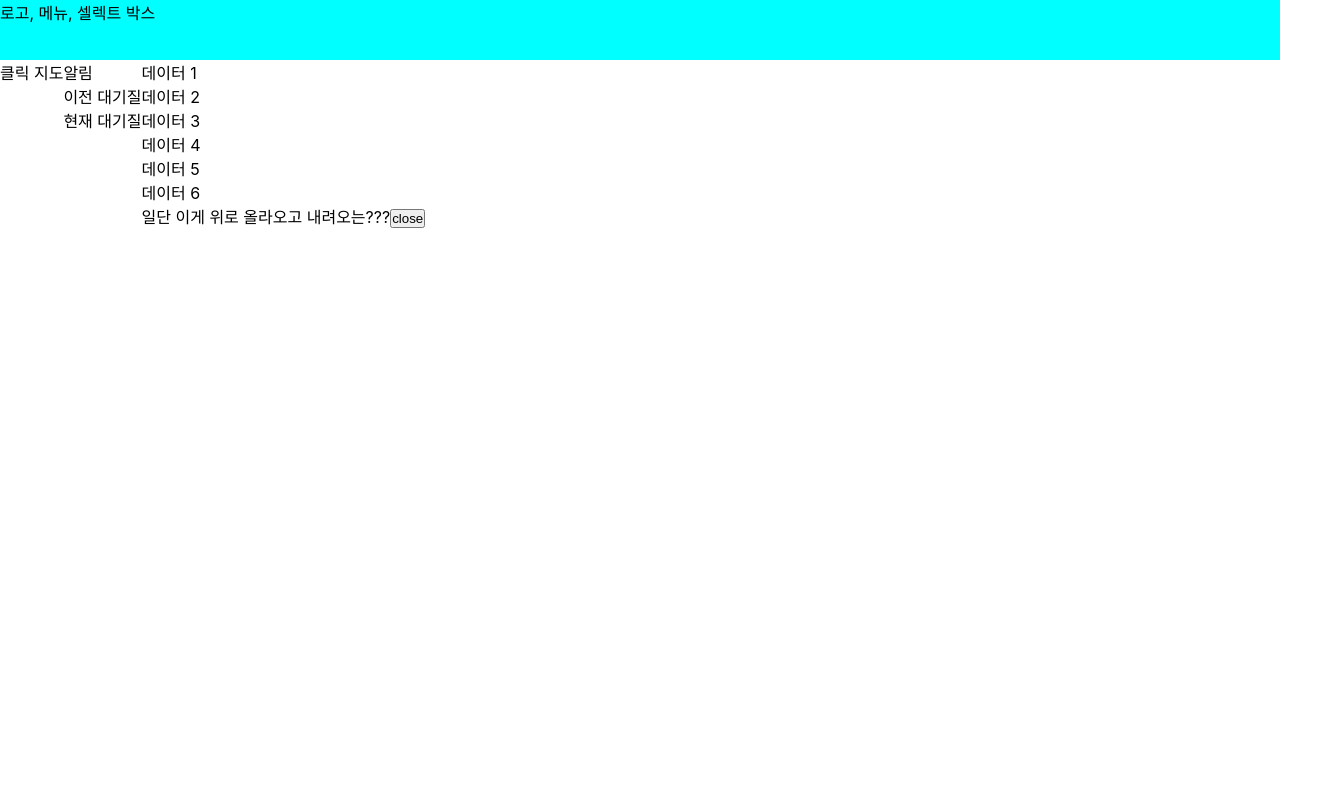
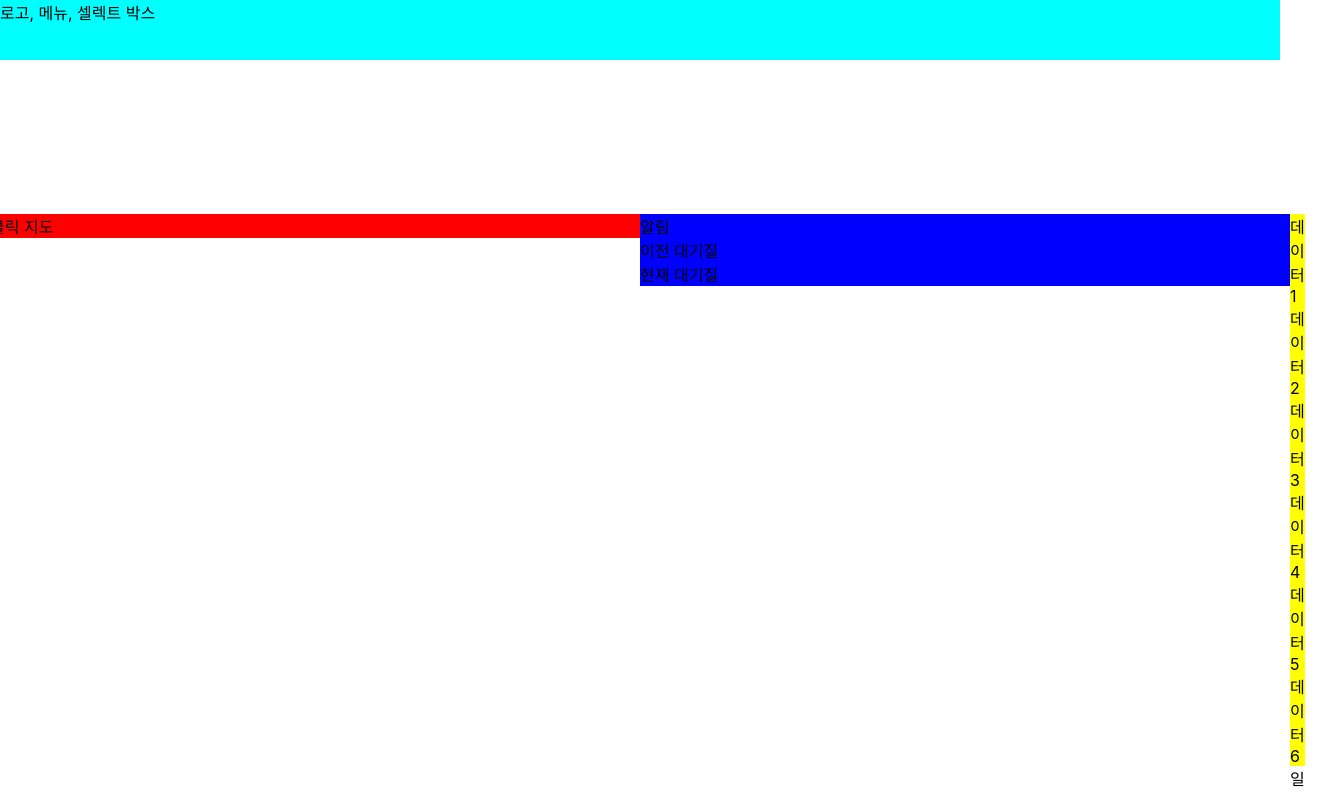
Before and after one commit to song-dada/air, a React (Create React App) app: page / in a window 1280 px wide. Shown: the top 793 px of the page, 1329 px wide, since content can reach past the window. Built offline with nearby package versions, Linux system fonts and the light colour scheme; the HTML template or start-up script is replaced by a standard one.

Commit message:
test-upload

```diff
--- a/src/dageom/lay.tsx
+++ b/src/dageom/lay.tsx
@@ -24,9 +24,9 @@ function DetailInfo( {onShow, onClose}:any ) {
     )
 }
 function Info( {onMode}:any ) {
-    const [show, setShow] = useState<string>('50%');
+    const [show, setShow] = useState<string>('100%');
     const upNdown=()=>{
-        let up = '50%';
+        let up = '0';
         let down = '100%'
         setShow( (prev) => {
             if(prev === up){
@@ -115,9 +115,13 @@ function Main() {
             <div id="layout" className="layout">
                 <Header/>
                 <body>
-                    <Click getRef={ block1 } chaState={( id: String )=>{ folder(id) }}/>
-                    <View getRef={ block2 } onMode={ mode }/>
-                    <Info  getRef={ block3 } onMode={ !mode }/>
+                    <div className="center">
+                        <Click getRef={ block1 } chaState={( id: String )=>{ folder(id) }}/>
+                        <View getRef={ block2 } onMode={ mode }/>
+                        <Info  getRef={ block3 } onMode={ !mode }/>
+
+                    </div>
+
 
                 </body>
                 {/* <RestA/> */}
--- a/src/dageom/sass/lay.scss
+++ b/src/dageom/sass/lay.scss
@@ -11,9 +11,63 @@
 
     }
     body{
-        display: flex;
+        // display: flex;
         width: 100%;
-        height: calc(1080px - 60px - 40px - 12px);
+        height: calc(1080px - 60px - 40px - 120px);
+        position: relative;
+
+        .center{
+            display: flex;
+            position: absolute;
+            top: 50%;
+            left: 50%;
+            transform: translate( -50%, -50%);
+            .click{
+                width: 650px;
+                background-color: red;
+                height: 80%;
+                transition:
+                    width 500ms linear
+                ;
+            }
+            .view{
+                width: 650px;
+                background-color: blue;
+                height: 80%;
+                transition:
+                    width 500ms linear
+                ;
+            }
+            .infoA{
+                width: 650px;
+                background-color: green;
+                height: 80%;
+                transition:
+                    width 1000ms linear
+                ;
+                position: relative;
+                .info{
+                    .infoItem{
+                        background-color: yellow;
+                        display: inline-block;
+                    }
+                }
+                .detailInfo{
+                    background-color: tomato;
+                    position: absolute;
+                    width: 100%;
+                    height: 100%;
+                    top: 0;
+                    left: 0;
+                }
+            }
+            .true{
+                width: 650px;
+            }
+            .false{
+                width: 0;
+            }
+        }
     }
     footer{
         width: 100%;
@@ -83,12 +137,7 @@
     //         ;
     //     }
     // }
-    // .true{
-    //     width: 300px;
-    // }
-    // .false{
-    //     width: 0;
-    // }
+
 
     // .view.true{
     //     transform: translateX(0);
```
